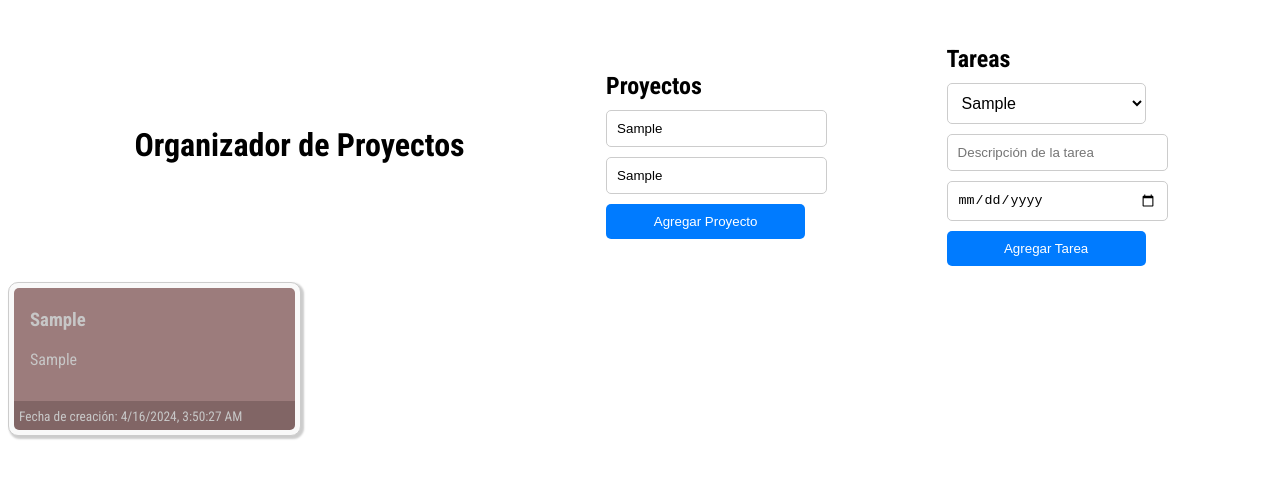
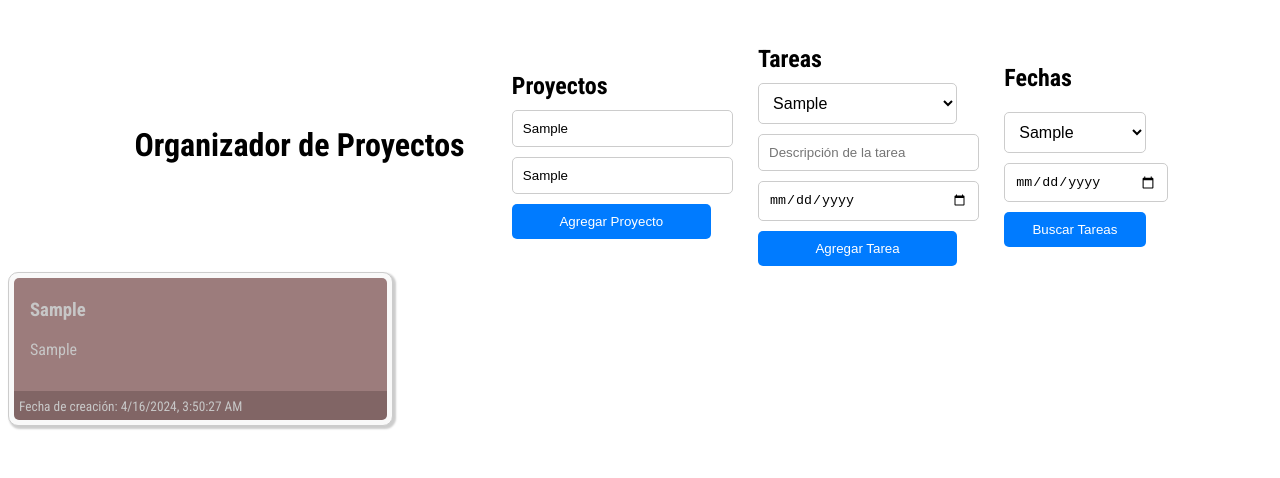
Before and after one commit to lkoziupa06/Efsi-GestorProyectos, a plain HTML site: page index.html in a window 1280 px wide. Both pictures are taken after typing "Sample", "Sample" into the empty fields and a click on the button "Agregar Proyecto". Drawn offline with Linux system fonts and the light colour scheme.

Commit message:
Terminado JS, falta comentar y mejorar la modularizacion (opcional, ya funciona)

```diff
--- a/index.html
+++ b/index.html
@@ -30,6 +30,15 @@
     </div>
   </div>
 
+  <div id="fecha">
+    <h2>Fechas</h2>
+    <div id="AgregarTareas">
+      <select id="proyecto2"></select>
+      <input type="date" id="fechaLimiteTarea">
+      <button onclick= "buscarTareas()" type="button">Buscar Tareas</button>
+    </div>
+  </div>
+
 </div>
 
 
--- a/script.js
+++ b/script.js
@@ -26,6 +26,7 @@ function AgregarProyecto(){
 
 function mostrarProyectos() {
     const listaProyectos = document.getElementById("listaProyectos");
+    const fechaActual = new Date();
 
     listaProyectos.innerHTML = "";
 
@@ -64,6 +65,11 @@ function mostrarProyectos() {
             };
 
             const texto = document.createTextNode(tarea.tarea);
+            const fechaLimite = new Date(tarea.fechaLimite);
+            const fechaLimiteElement = document.createElement("p");
+            if(!isNaN(fechaLimite)){
+                fechaLimiteElement.textContent = "Fecha límite: " + tarea.fechaLimite;
+            }
 
             if(tarea.completada) {
                 const span = document.createElement("span");
@@ -75,6 +81,13 @@ function mostrarProyectos() {
             }
 
             tareaElement.appendChild(checkbox);
+            tareaElement.appendChild(fechaLimiteElement);
+            if (fechaLimite.getTime() < fechaActual.getTime()) {
+                fechaLimiteElement.classList.add("fechaLimiteExpirada");
+            }
+            else{
+                fechaLimiteElement.classList.add("fechaLimiteCorrecta");
+            }
             cardBody.appendChild(tareaElement);
 
             tareaElement.classList.add("tareaElement");
@@ -87,16 +100,19 @@ function mostrarProyectos() {
     });
 }
 
-function selectDatos(){
+function selectDatos() {
     const selectProyecto = document.getElementById("proyecto");
+    const selectProyectoFecha = document.getElementById("proyecto2"); // Agregar referencia al select de la sección de fechas
 
     selectProyecto.innerHTML = "";
+    selectProyectoFecha.innerHTML = ""; // Limpiar opciones existentes
 
     proyectos.forEach(proyecto => {
         const option = document.createElement("option");
         option.value = proyecto.name;
         option.textContent = proyecto.name;
         selectProyecto.appendChild(option);
+        selectProyectoFecha.appendChild(option.cloneNode(true)); // Clonar la opción y agregarla al select de la sección de fechas
     });
 }
 
@@ -107,7 +123,7 @@ function AgregarTarea(){
 
     const proyecto = proyectos.find(proyecto => proyecto.name === nombreProyecto);
 
-    if(proyecto && tarea !== "" && isNaN(fechaLimiteTarea)){
+    if(proyecto && tarea !== ""){
         proyecto.tareas.push({
             tarea: tarea,
             fechaLimite: fechaLimiteTarea,
@@ -124,3 +140,74 @@ function AgregarTarea(){
 function errorDatos(){
     alert("Los datos ingresados son invalidos");
 }
+
+function buscarTareas() {
+    const fechaSeleccionada = document.getElementById("fechaLimiteTarea").value;
+    const listaProyectos = document.getElementById("listaProyectos");
+
+    listaProyectos.innerHTML = "";
+
+    proyectos.forEach(proyecto => {
+        const tareasCoincidentes = proyecto.tareas.filter(tarea => tarea.fechaLimite === fechaSeleccionada);
+
+        if (tareasCoincidentes.length > 0) {
+            const card = document.createElement("div");
+            const cardHeader = document.createElement("div");
+            const cardBody = document.createElement("div");
+            const cardFooter = document.createElement("div");
+            const titulo = document.createElement("h3");
+            const descripcion = document.createElement("p");
+            const fechaCreacion = document.createElement("small");
+
+            card.classList.add("card");
+            cardHeader.classList.add("card-header");
+            cardBody.classList.add("card-body");
+            cardFooter.classList.add("card-footer");
+
+            titulo.textContent = proyecto.name;
+            descripcion.textContent = proyecto.desc;
+            fechaCreacion.textContent = "Fecha de creación: " + new Date(proyecto.fechaCreacion).toLocaleString();
+
+            cardHeader.appendChild(titulo);
+            cardHeader.appendChild(descripcion);
+            cardFooter.appendChild(fechaCreacion);
+            card.appendChild(cardHeader);
+
+            tareasCoincidentes.forEach(tarea => {
+                const tareaElement = document.createElement("div");
+                const checkbox = document.createElement("input");
+                const fechaLimite = document.createElement("p");
+
+                tareaElement.classList.add("tareaElement");
+                checkbox.classList.add("checkbox");
+
+                checkbox.type = "checkbox";
+                checkbox.checked = tarea.completada;
+                checkbox.onclick = function () {
+                    tarea.completada = !tarea.completada;
+                    buscarTareas();
+                };
+
+                tareaElement.appendChild(document.createTextNode(tarea.tarea));
+                tareaElement.appendChild(checkbox);
+
+                fechaLimite.textContent = "Fecha de Limite: " + tarea.fechaLimite;
+                tareaElement.appendChild(fechaLimite);
+
+                const fechaLimiteTarea = new Date(tarea.fechaLimite);
+                const fechaActual = new Date();
+                if (fechaLimiteTarea < fechaActual) {
+                    fechaLimite.classList.add("fechaLimiteExpirada");
+                } else {
+                    fechaLimite.classList.add("fechaLimiteCorrecta");
+                }
+
+                cardBody.appendChild(tareaElement);
+            });
+
+            card.appendChild(cardBody);
+            card.appendChild(cardFooter);
+            listaProyectos.appendChild(card);
+        }
+    });
+}
--- a/styles/style.css
+++ b/styles/style.css
@@ -24,6 +24,7 @@ body {
 #nombreProyecto,
 #descProyecto,
 #proyecto,
+#proyecto2,
 #descTarea,
 #fechaLimiteTarea {
     display: block;
@@ -60,18 +61,19 @@ select {
 }
 
 #listaProyectos {
-    display: flex;
-    flex-wrap: wrap;
-    gap: 10px;
+    columns: 3;
+    column-gap: 10px;
 }
 
 .card {
-    flex: 0 0 calc(23% - 10px);
+    display: inline-block;
+    width: 90%;
+    margin-bottom: 10px;
+    margin-inline-end: 10px;
     border: 1px solid #ccc;
     border-radius: 10px;
     padding: 5px;
     background-color: #f9f9f9;
-    margin-top: 10px;
     box-shadow: 2px 2px 2px 1px rgba(0, 0, 0, 0.2);
 }
 
@@ -105,3 +107,12 @@ select {
     padding-top: 0.2rem;
     padding-bottom: 0,2rem;
 }
+
+.fechaLimiteExpirada {
+    color: rgb(115, 36, 36);
+    border: black;
+}
+.fechaLimiteCorrecta {
+    color: rgb(22, 126, 22);
+    border: black;
+}
```
